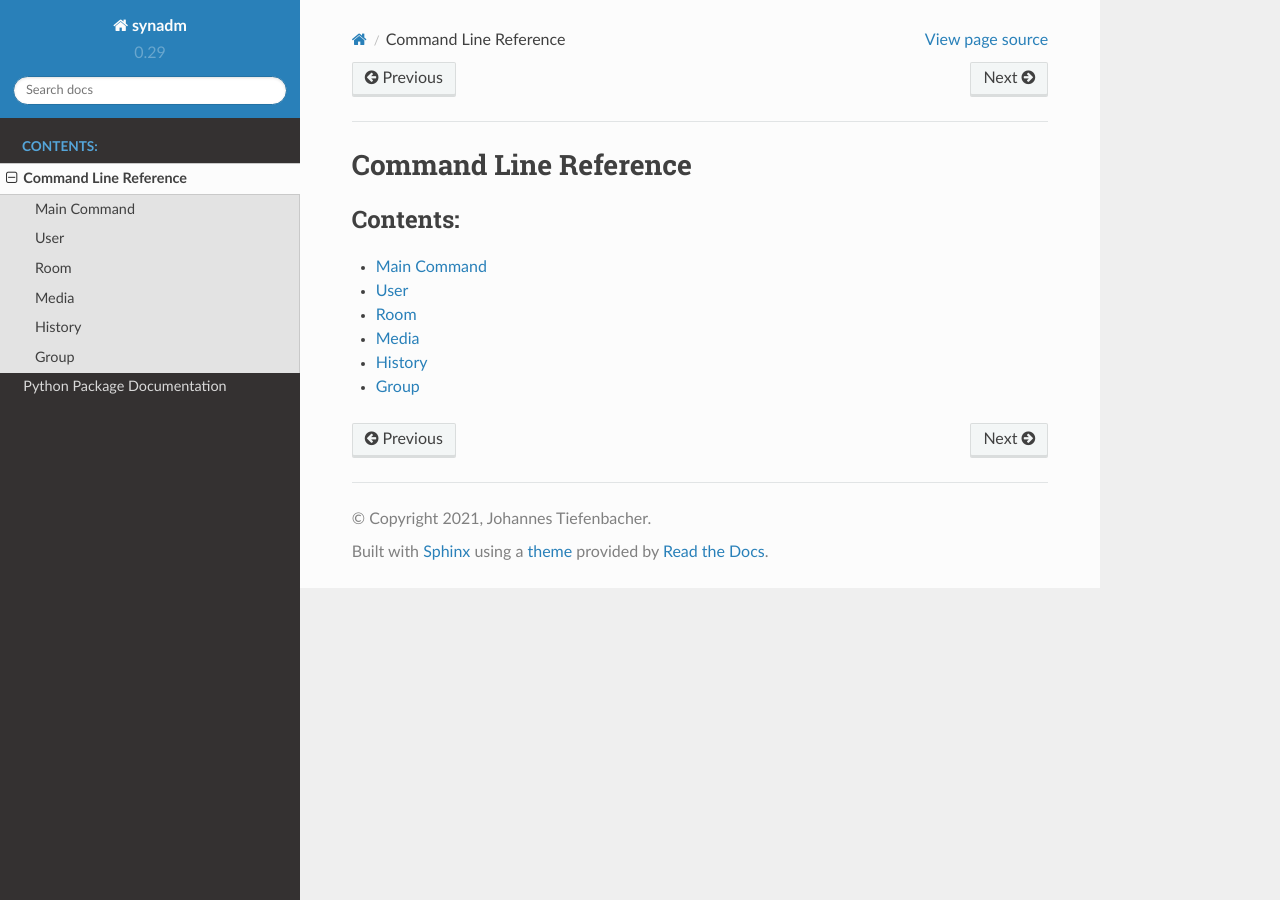
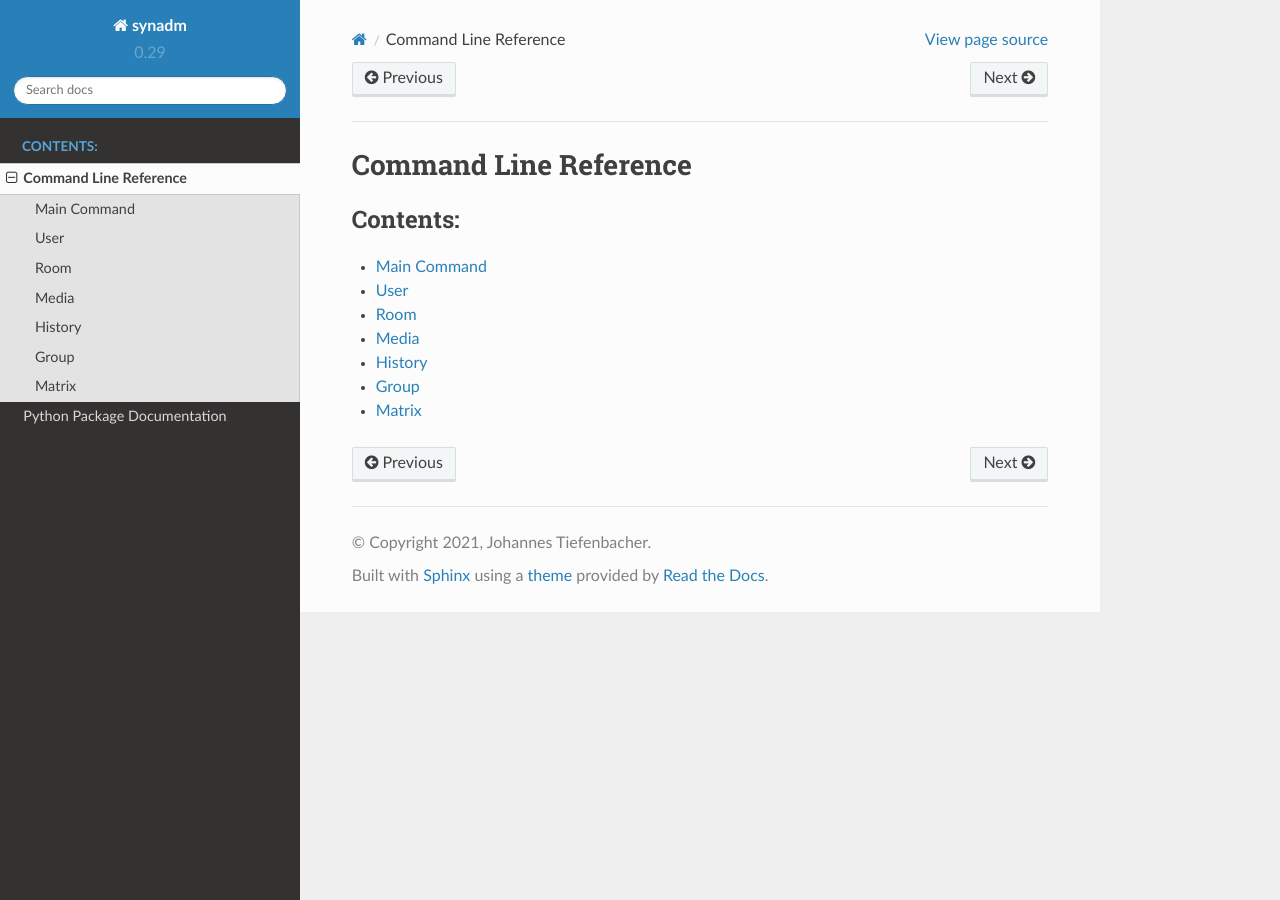
Before and after one commit to JOJ0/synadm, a Sphinx documentation site: the page built from doc/source/index_cli_reference.rst, in a window 1280 px wide. Built offline with Sphinx 7.4.7 and the Read the Docs theme 2.0.0, drawn with Linux system fonts in a browser that asks for light colours; pages that are not in the unit, such as notebooks, are missing from menus.

Commit message:
sphinx: add matrix subcommand to cli reference

```diff
--- a/doc/source/index_cli_reference.rst
+++ b/doc/source/index_cli_reference.rst
@@ -12,3 +12,4 @@ Command Line Reference
    synadm.cli.media
    synadm.cli.history
    synadm.cli.group
+   synadm.cli.matrix
--- /dev/null
+++ b/doc/source/synadm.cli.matrix.rst
@@ -0,0 +1,6 @@
+Matrix
+======
+
+.. click:: synadm.cli.matrix:matrix
+   :prog: synadm matrix
+   :nested: full
```
